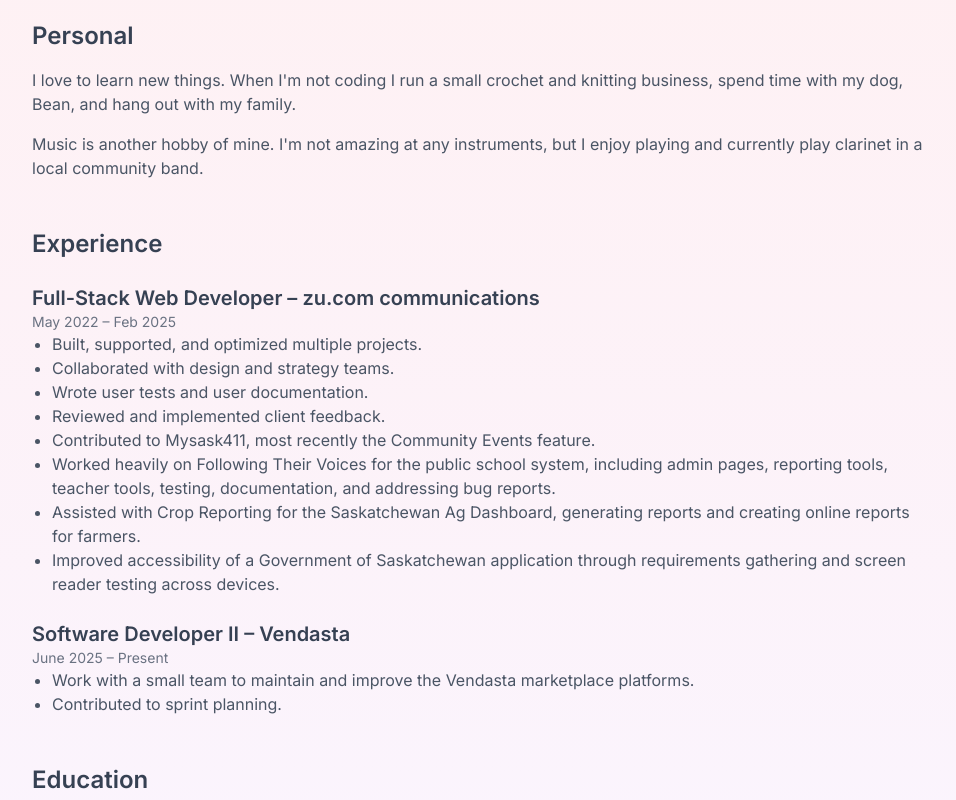
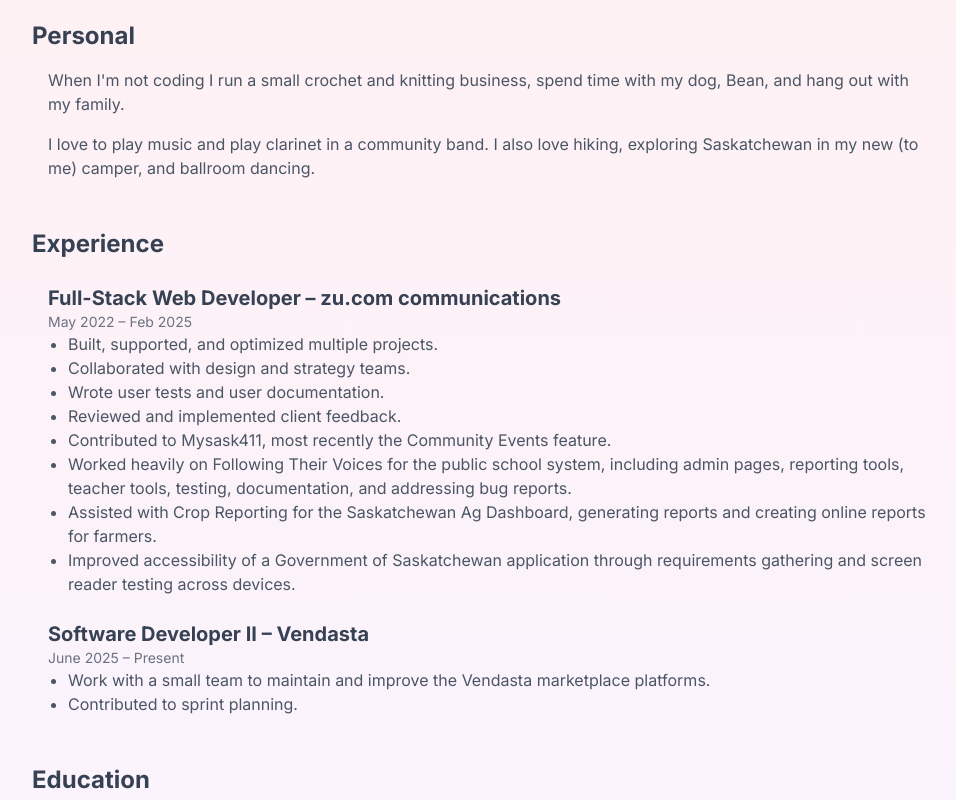
Before and after one commit to GraceBiemans/portfolio, a Next.js app: page /about in a window 1280 px wide. Shown: the part 220-1020 px from the top of the page, without its empty margins (160-1116 px from the left). Built offline with nearby package versions, Linux system fonts and the light colour scheme.

Commit message:
style: indent About page sections

```diff
--- a/src/app/about/page.tsx
+++ b/src/app/about/page.tsx
@@ -12,22 +12,25 @@
           </nav>
 
           <section id="personal" className="prose prose-lg text-gray-600 max-w-none space-y-4">
-            <h2 className="text-2xl font-semibold text-gray-700">Personal</h2>
+            <h2 className="text-2xl font-bold text-gray-700">Personal</h2>
+            <div className="ml-4 space-y-4">
               <p>
-              I love to learn new things. When I&apos;m not coding I run a small crochet and knitting business,
-              spend time with my dog, Bean, and hang out with my family.
+                When I&apos;m not coding I run a small crochet and knitting business, spend time with my dog, Bean,
+                and hang out with my family.
               </p>
               <p>
-              Music is another hobby of mine. I&apos;m not amazing at any instruments, but I enjoy playing and
-              currently play clarinet in a local community band.
+                I love to play music and play clarinet in a community band. I also love hiking, exploring
+                Saskatchewan in my new (to me) camper, and ballroom dancing.
               </p>
+            </div>
           </section>
 
           <section id="experience" className="prose prose-lg text-gray-600 max-w-none mt-12 space-y-6">
-            <h2 className="text-2xl font-semibold text-gray-700">Experience</h2>
+            <h2 className="text-2xl font-bold text-gray-700">Experience</h2>
 
+            <div className="ml-4 space-y-6">
               <div>
-              <h3 className="text-xl font-semibold text-gray-700">Full-Stack Web Developer &ndash; zu.com communications</h3>
+                <h3 className="text-xl font-bold text-gray-700">Full-Stack Web Developer &ndash; zu.com communications</h3>
                 <p className="text-sm text-gray-500">May 2022 &ndash; Feb 2025</p>
                 <ul className="list-disc pl-5">
                   <li>Built, supported, and optimized multiple projects.</li>
@@ -51,19 +54,21 @@
               </div>
 
               <div>
-              <h3 className="text-xl font-semibold text-gray-700">Software Developer II &ndash; Vendasta</h3>
+                <h3 className="text-xl font-bold text-gray-700">Software Developer II &ndash; Vendasta</h3>
                 <p className="text-sm text-gray-500">June 2025 &ndash; Present</p>
                 <ul className="list-disc pl-5">
                   <li>Work with a small team to maintain and improve the Vendasta marketplace platforms.</li>
                   <li>Contributed to sprint planning.</li>
                 </ul>
               </div>
+            </div>
           </section>
 
           <section id="education" className="prose prose-lg text-gray-600 max-w-none mt-12 space-y-4">
-            <h2 className="text-2xl font-semibold text-gray-700">Education</h2>
+            <h2 className="text-2xl font-bold text-gray-700">Education</h2>
+            <div className="ml-4 space-y-4">
               <div>
-              <h3 className="text-xl font-semibold text-gray-700">University of Saskatchewan</h3>
+                <h3 className="text-xl font-bold text-gray-700">University of Saskatchewan</h3>
                 <p className="text-sm text-gray-500">Bachelor of Science, Computer Science</p>
                 <p className="text-sm text-gray-500">2019 &ndash; 2023</p>
               </div>
@@ -79,6 +84,7 @@
                 </a>
                 .
               </p>
+            </div>
           </section>
         </div>
       </main>
```
Lines whose indentation alone changed are shown as unchanged.
